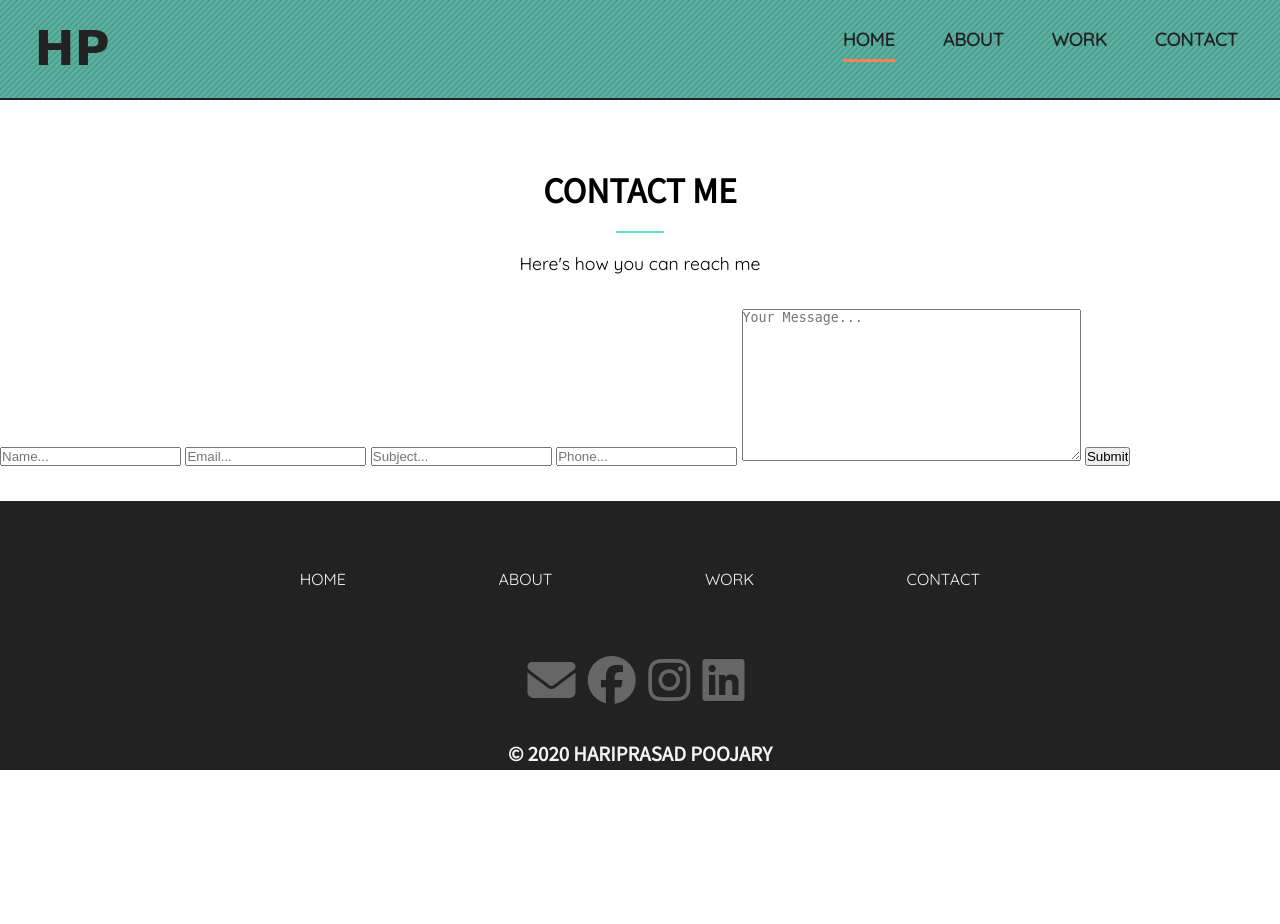
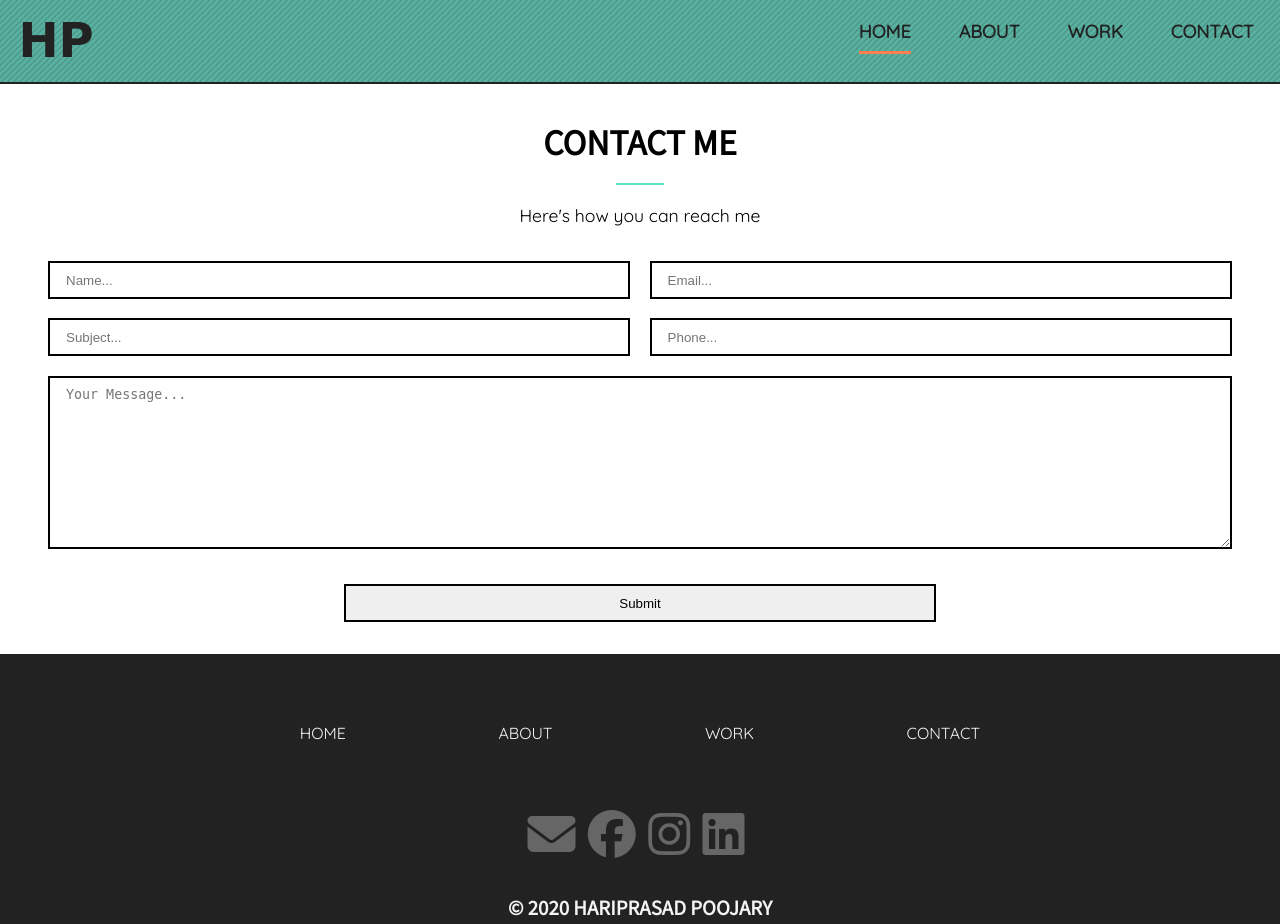
Before and after one commit to HariprasadPoojary/Portfolio-Website, a Django app: page /contact/ in a window 1280 px wide. Before the commit the page ends 770 px from the top, so only its background shows below. Run offline with Django 3.2, Linux system fonts and the light colour scheme; some libraries are stand-ins or nearby versions; some web fonts are replaced.

Commit message:
Changed layout of contact elements with grid

```diff
--- a/base/templates/base/contact.html
+++ b/base/templates/base/contact.html
@@ -10,11 +10,11 @@
 {% block all-content %}
 <div class="border-nav"></div>
 <section id="main-contact">
-	<div class="container py-2">
+	<div class="container py-2 px-2">
 		<h2 class="section-title py-2">Contact Me</h2>
 		<div class="bottom-line"></div>
 		<p class="lead text-center">Here's how you can reach me</p>
-		<form action="" method="post" class="conact-me">
+		<form action="" method="post" class="contact-me">
 			<!-- prettier-ignore -->
 			{% csrf_token %}
 
--- a/static/css/_utilities.scss
+++ b/static/css/_utilities.scss
@@ -14,8 +14,14 @@
 .py-1 {
 	padding: 1rem 0;
 }
+.px-1 {
+	padding: 0 1rem;
+}
 .py-2 {
 	padding: 2rem 0;
+}
+.px-2 {
+	padding: 0 2rem;
 }
 .py-3 {
 	padding: 3rem 0;
--- a/static/css/main.css
+++ b/static/css/main.css
@@ -16,8 +16,16 @@
   padding: 1rem 0;
 }
 
+.px-1 {
+  padding: 0 1rem;
+}
+
 .py-2 {
   padding: 2rem 0;
+}
+
+.px-2 {
+  padding: 0 2rem;
 }
 
 .py-3 {
@@ -147,7 +155,6 @@ a {
   -webkit-box-pack: justify;
       -ms-flex-pack: justify;
           justify-content: space-between;
-  padding: 0.5rem 1rem;
 }
 
 #main-header .head-nav-logo a {
@@ -201,7 +208,7 @@ a {
       grid-template-areas: "introa introb"
  "introc introb";
   gap: 4rem;
-  padding: 1.5rem 1.5rem 12rem 0;
+  padding: 1.5rem 1.5rem 13rem 0;
 }
 
 #main-about .intro-a {
@@ -485,6 +492,79 @@ a {
   background-color: coral;
 }
 
+#main-contact {
+  padding: 0 1rem;
+}
+
+#main-contact .contact-me {
+  display: -ms-grid;
+  display: grid;
+      grid-template-areas: "name email"
+ "subject phone"
+ "message message"
+ "submit submit";
+  gap: 1.2rem;
+  margin-bottom: 2rem;
+}
+
+#main-contact .contact-me input,
+#main-contact .contact-me textarea {
+  border: 2px solid;
+  padding: 0.6rem 1rem;
+}
+
+#main-contact .contact-me input:hover,
+#main-contact .contact-me textarea:hover {
+  -webkit-box-shadow: 0 0 0 2px coral;
+          box-shadow: 0 0 0 2px coral;
+}
+
+#main-contact .contact-me input:focus,
+#main-contact .contact-me textarea:focus {
+  outline: 2px solid #55e6c1;
+}
+
+#main-contact .contact-me #id_name {
+  -ms-grid-row: 1;
+  -ms-grid-column: 1;
+  grid-area: name;
+}
+
+#main-contact .contact-me #id_email {
+  -ms-grid-row: 1;
+  -ms-grid-column: 2;
+  grid-area: email;
+}
+
+#main-contact .contact-me #id_subject {
+  -ms-grid-row: 2;
+  -ms-grid-column: 1;
+  grid-area: subject;
+}
+
+#main-contact .contact-me #id_phone {
+  -ms-grid-row: 2;
+  -ms-grid-column: 2;
+  grid-area: phone;
+}
+
+#main-contact .contact-me #id_message {
+  -ms-grid-row: 3;
+  -ms-grid-column: 1;
+  -ms-grid-column-span: 2;
+  grid-area: message;
+  margin-bottom: 1rem;
+}
+
+#main-contact .contact-me input[type="submit"] {
+  -ms-grid-row: 4;
+  -ms-grid-column: 1;
+  -ms-grid-column-span: 2;
+  grid-area: submit;
+  width: 50%;
+  margin: auto;
+}
+
 #main-footer {
   background-color: #222;
   padding-top: 2rem;
--- a/static/css/main.scss
+++ b/static/css/main.scss
@@ -40,7 +40,7 @@ a {
 		&-nav {
 			display: flex;
 			justify-content: space-between;
-			padding: 0.5rem 1rem;
+			// padding: 0.5rem 1rem;
 			// position: fixed;
 			// top: 0;
 			// left: 0;
@@ -91,7 +91,7 @@ a {
 		"introa introb"
 		"introc introb";
 	gap: 4rem;
-	padding: 1.5rem 1.5rem 12rem 0;
+	padding: 1.5rem 1.5rem 13rem 0;
 	.intro {
 		&-a {
 			grid-area: introa;
@@ -263,7 +263,55 @@ a {
 
 // Life Timeline
 @import "timeline";
+
 // Contact
+#main-contact {
+	padding: 0 1rem;
+	.contact-me {
+		input,
+		textarea {
+			border: 2px solid;
+			padding: 0.6rem 1rem;
+			&:hover {
+				// outline: 2px solid $secondary-color;
+				box-shadow: 0 0 0 2px $secondary-color;
+			}
+			&:focus {
+				outline: 2px solid $main-color;
+			}
+		}
+
+		#id_name {
+			grid-area: name;
+		}
+		#id_email {
+			grid-area: email;
+		}
+		#id_subject {
+			grid-area: subject;
+		}
+		#id_phone {
+			grid-area: phone;
+		}
+		#id_message {
+			grid-area: message;
+			margin-bottom: 1rem;
+		}
+		input[type="submit"] {
+			grid-area: submit;
+			width: 50%;
+			margin: auto; // center
+		}
+		display: grid;
+		grid-template-areas:
+			"name email"
+			"subject phone"
+			"message message"
+			"submit submit";
+		gap: 1.2rem;
+		margin-bottom: 2rem;
+	}
+}
 
 // Footer
 #main-footer {
```
